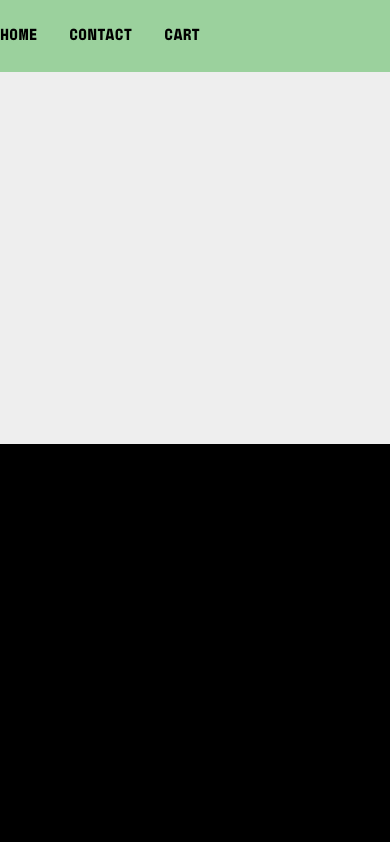
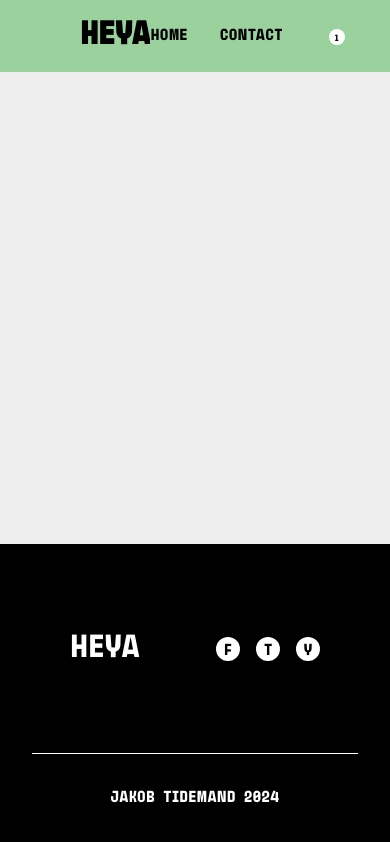
Before and after one commit to jakotide/heya-react-eshop, a React (Vite) app: page / in a window 390 px wide. Built offline with nearby package versions, Linux system fonts and the light colour scheme.

Commit message:
Styled footer / nav and made it responsive

```diff
--- /dev/null
+++ b/src/components/CartIcon/CartIcon.scss
@@ -0,0 +1,23 @@
+.cart__container {
+    position: relative;
+
+    img {
+        width: 24px;
+        margin-bottom: 7px;
+    }
+
+    div {
+        position: absolute;
+        font-size: 9px;
+        color: #000;
+        background-color: #FFF;
+        height: 16px;
+        width: 16px;
+        padding-top: 3px;
+        border-radius: 50%;
+        display: grid;
+        place-items: center;
+        top: -4px;
+        left: 14px;
+    }
+}
--- /dev/null
+++ b/src/components/CartIcon/index.jsx
@@ -0,0 +1,12 @@
+import CartIconImage from "../../assets/images/cart.png";
+import "./CartIcon.scss";
+import { Link } from "react-router-dom";
+
+export const CartIcon = () => {
+    return (
+        <Link to="/cart" className="cart__container">
+            <img src={CartIconImage} alt="Cart icon" />
+            <div>1</div>
+        </Link>
+    )
+}
--- a/src/components/Layout/Footer/Footer.scss
+++ b/src/components/Layout/Footer/Footer.scss
@@ -1,6 +1,68 @@
+@use "../../../scss/base/globals" as globals;
+@use "../../../scss/base/mixins" as mixins;
+
 footer {
-  height: 400px;
+  height: 300px;
   width: 100%;
-  background-color: black;
+  background-color: globals.$black;
+  color: globals.$white;
   margin-top: auto;
+  display: flex;
+  justify-content: center;
+
+  .footer__content__container {
+    display: flex;
+    flex-direction: column;
+    max-width: 80rem;
+    width: 100%;
+    margin: 0 2rem;
+
+    .footer__top__container {
+      display: flex;
+      justify-content: space-around;
+      align-items: center;
+      border-bottom: 1px solid white;
+      width: 100%;
+      height: 70%;
+
+      .footer__logo {
+        text-decoration: none;
+        color: globals.$white;
+        font-size: 4rem;
+
+        @include mixins.mobile {
+          font-size: 2rem;
+        }
+      }
+
+      .socials {
+        display: flex;
+        gap: 3rem;
+        font-size: 1.3rem;
+        color: globals.$black;
+
+        @include mixins.mobile {
+          gap: 1rem;
+          font-size: 1rem;
+        }
+
+        div {
+          background-color: globals.$white;
+          border-radius: 50%;
+          aspect-ratio: 1 / 1;
+          height: 32px;
+          display: grid;
+          place-items: center;
+          padding-top: 2px;
+
+          @include mixins.mobile {
+            height: 24px;
+          }
+        }
+      }
+    }
+    .dev {
+      margin: 2rem auto;
+    }
+  }
 }
--- a/src/components/Layout/Footer/index.jsx
+++ b/src/components/Layout/Footer/index.jsx
@@ -1,9 +1,22 @@
 import "./Footer.scss";
+import { Link } from "react-router-dom";
 
 export const Footer = () => {
   return (
     <footer>
-      <div>HELLO FOOTER</div>
+      <div className="footer__content__container">
+        <div className="footer__top__container">
+          <Link to="/" className="footer__logo">HEYA</Link>
+          <div className="socials">
+            <div>F</div>
+            <div>T</div>
+            <div>Y</div>
+          </div>
+        </div>
+
+          <div className="dev">Jakob Tidemand 2024</div>
+
+      </div>
     </footer>
   );
 };
--- /dev/null
+++ b/src/components/Layout/Header/Header.scss
@@ -0,0 +1,25 @@
+@use "../../../scss/base/" as globals;
+
+.header__container {
+    display: flex;
+    justify-content: space-between;
+    align-items: center;
+    width: 100%;
+    background-color: globals.$primary;
+    height: 4.5rem;
+    color: globals.$black;
+    padding: 0 5rem;
+    position: fixed;
+
+    .link {
+        text-decoration: none;
+
+    }
+
+     .logo {
+        font-size: 2rem;
+        font-weight: bold;
+        cursor: pointer;
+        color: globals.$black;
+    }
+}
--- a/src/components/Layout/Header/index.jsx
+++ b/src/components/Layout/Header/index.jsx
@@ -1,9 +1,14 @@
 import { Navigation }  from "../../Navigation";
+import { Link } from "react-router-dom";
+import "./Header.scss";
 
 export const Header = () => {
     return (
         <>
-            <header>
+            <header className="header__container">
+                <Link to="/" className="link">
+                    <div className="logo">HEYA</div>
+                </Link>
                 <Navigation />
             </header>
         </>
--- a/src/components/Navigation/Navigation.scss
+++ b/src/components/Navigation/Navigation.scss
@@ -3,14 +3,13 @@
 nav {
   background-color: globals.$primary;
   height: 4.5rem;
-  width: 100%;
   display: flex;
   align-items: center;
-  position: fixed;
 
   menu {
     display: flex;
     gap: 2rem;
+    align-items: center;
 
     li {
       list-style: none;
--- a/src/components/Navigation/index.jsx
+++ b/src/components/Navigation/index.jsx
@@ -1,21 +1,24 @@
 import "./Navigation.scss";
+import { Link } from "react-router-dom";
+import { CartIcon } from "../CartIcon";
 
-export const Navigation =() => {
+
+export const Navigation = () => {
   return (
     <>
       <nav>
         <menu>
           <li>
-            <a href="">Home</a>
+            <Link to="/">Home</Link>
           </li>
           <li>
-            <a href="">Contact</a>
+            <Link to="/contact">Contact</Link>
           </li>
           <li>
-            <a href="">Cart</a>
+            <CartIcon />
           </li>
         </menu>
       </nav>
     </>
   );
-}
+};
--- a/src/scss/base/_index.scss
+++ b/src/scss/base/_index.scss
@@ -1,3 +1,4 @@
 @forward 'reset';
 @forward 'globals';
 @forward 'fonts';
+@forward 'mixins';
--- /dev/null
+++ b/src/scss/base/_mixins.scss
@@ -0,0 +1,21 @@
+$desktop: 1280px;
+$tablet: 768px;
+$mobile: 480px;
+
+@mixin desktop {
+  @media (min-width: $desktop) {
+    @content;
+  }
+}
+
+@mixin tablet {
+  @media (min-width: $tablet) and (max-width: #{$desktop - 1px}) {
+    @content;
+  }
+}
+
+@mixin mobile {
+  @media (max-width: #{$tablet - 1px}) {
+    @content;
+  }
+}
```
Also changed, not shown: src/assets/images/cart.png (added).
